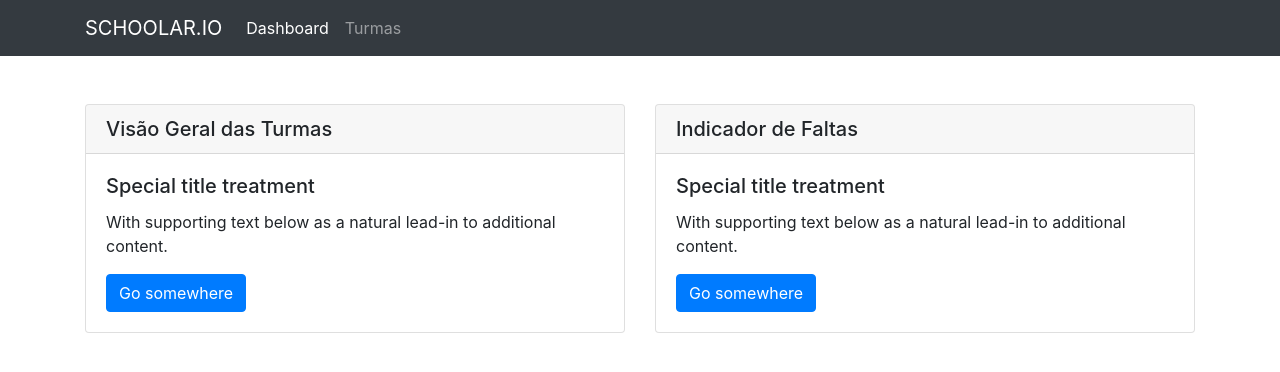
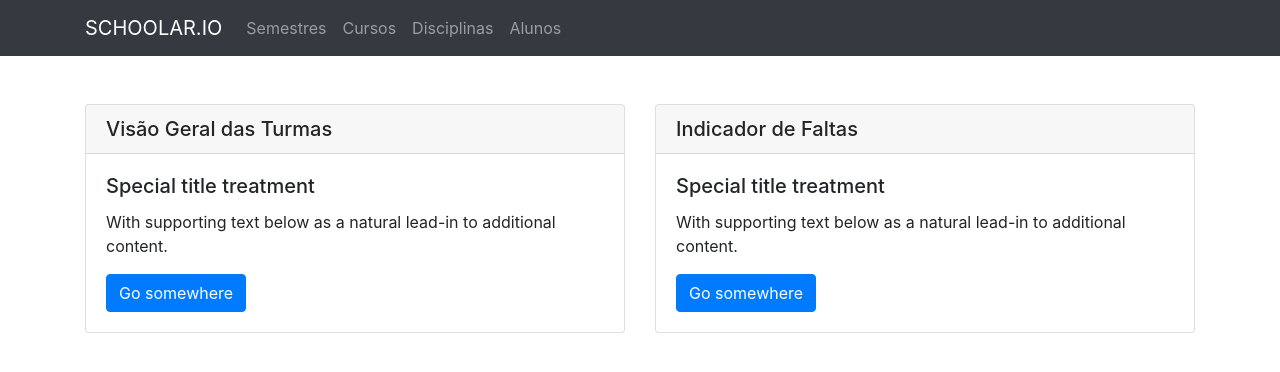
Before and after one commit to alissonphp/python-avqualis-algorithm-class, a Flask app: page / in a window 1280 px wide. Shown: the top 372 px of the page. Run offline with Flask 2, Linux system fonts and the light colour scheme; some libraries are stand-ins or nearby versions.

Commit message:
ref(menu): Add new items

```diff
--- a/templates/parts/navbar.html
+++ b/templates/parts/navbar.html
@@ -1,6 +1,6 @@
 <nav class="navbar navbar-expand-lg navbar-dark bg-dark">
     <div class="container">
-        <a class="navbar-brand" href="#">SCHOOLAR.IO</a>
+        <a class="navbar-brand" href="/">SCHOOLAR.IO</a>
         <button class="navbar-toggler" type="button" data-toggle="collapse" data-target="#navbarSupportedContent"
             aria-controls="navbarSupportedContent" aria-expanded="false" aria-label="Toggle navigation">
             <span class="navbar-toggler-icon"></span>
@@ -8,11 +8,17 @@
 
         <div class="collapse navbar-collapse" id="navbarSupportedContent">
             <ul class="navbar-nav mr-auto">
-                <li class="nav-item active">
-                    <a class="nav-link" href="/">Dashboard <span class="sr-only">(current)</span></a>
+                <li class="nav-item">
+                    <a class="nav-link" href="/semestres/">Semestres</a>
                 </li>
                 <li class="nav-item">
-                    <a class="nav-link" href="/turmas/">Turmas</a>
+                    <a class="nav-link" href="/cursos/">Cursos</a>
+                </li>
+                <li class="nav-item">
+                    <a class="nav-link" href="/disciplinas/">Disciplinas</a>
+                </li>
+                <li class="nav-item">
+                    <a class="nav-link" href="/alunos/">Alunos</a>
                 </li>
             </ul>
         </div>
```
